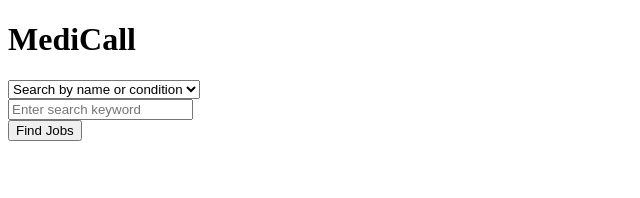
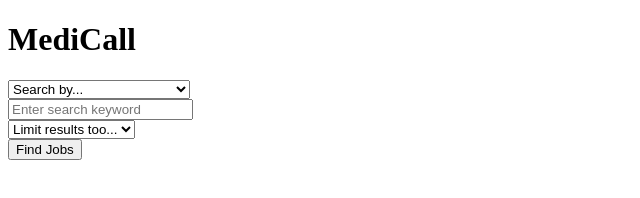
Before and after one commit to Pabarreyro/medi-call, a website: page src/index.html in a window 1280 px wide. Shown: the whole page, without its empty margins (0-640 px from the left). Drawn offline with Linux system fonts and the light colour scheme; a web font is replaced by a local one.

Commit message:
add search output limit form field

```diff
--- a/src/index.html
+++ b/src/index.html
@@ -13,13 +13,21 @@
         <div class="form-row">
           <div class="form-group col-md-4" id="form-field1">
             <select class="form-control" id="search-type" required>
-              <option value="" selected disabled>Search by name or condition</option>
+              <option value="" selected disabled>Search by...</option>
               <option value="keyword">Condition (<em>e.g.</em>, "tootache")</option>
               <option value="name">Last name (<em>e.g.</em>, "Jones")</option>
             </select>
           </div>
           <div class="form-group col-md-4" id="form-field2">
-            <input class="form-control" id="search" type="text" placeholder="Enter search keyword">
+            <input class="form-control" id="search-value" type="text" placeholder="Enter search keyword" required>
+          </div>
+          <div class="form-group col-md-4" id="form-field2">
+            <select class="form-control" id="search-limit" required>
+              <option value="" selected disabled>Limit results too...</option>
+              <option value="10">Top 10</option>
+              <option value="20">Top 20</option>
+              <option value="30">Top 30</option>
+            </select>
           </div>
         </div>
         <button type="submit" class="btn btn-info" id="submit-btn">Find Jobs</button>
```
